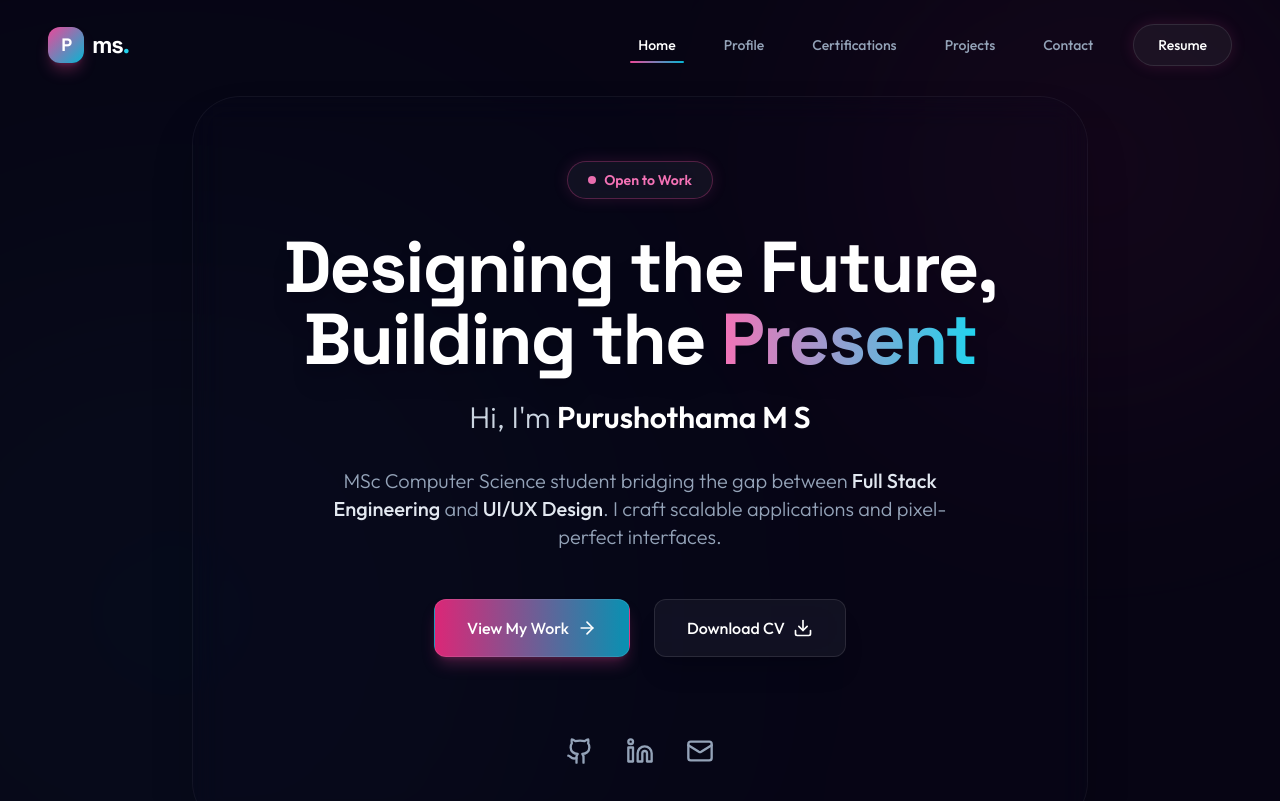
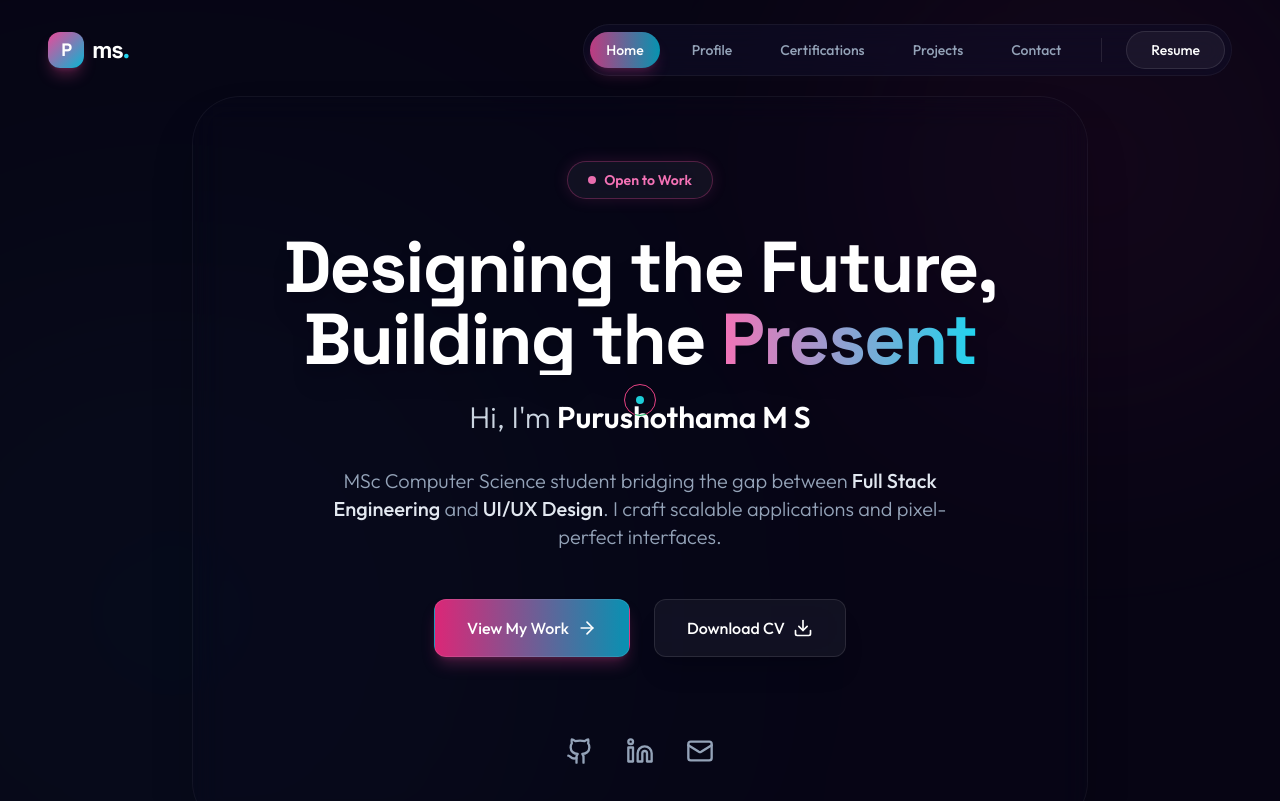
Before and after one commit to mspurushothama2011/portfolio, a React (Vite) app: page / in a window 1280 px wide. Shown: the top 801 px of the page. Built offline with nearby package versions, Linux system fonts and the light colour scheme.

Commit message:
updated the resume

```diff
--- a/src/App.jsx
+++ b/src/App.jsx
@@ -10,6 +10,9 @@ import Contact from './pages/Contact';
 import CertificationsPage from './pages/CertificationsPage';
 import GalleryPage from './components/GalleryPage';
 
+import CustomCursor from './components/CustomCursor';
+import PageTransition from './components/PageTransition';
+
 // Inner component to use location hook
 const AnimatedRoutes = () => {
   const location = useLocation();
@@ -17,14 +20,15 @@ const AnimatedRoutes = () => {
   return (
     <>
       <ScrollToTop />
+      <CustomCursor />
       <AnimatePresence mode="wait">
         <Routes location={location} key={location.pathname}>
-          <Route path="/" element={<Home />} />
-          <Route path="/profile" element={<Profile />} />
-          <Route path="/projects" element={<ProjectsPage />} />
-          <Route path="/contact" element={<Contact />} />
-          <Route path="/certifications" element={<CertificationsPage />} />
-          <Route path="/gallery" element={<GalleryPage />} />
+          <Route path="/" element={<PageTransition><Home /></PageTransition>} />
+          <Route path="/profile" element={<PageTransition><Profile /></PageTransition>} />
+          <Route path="/projects" element={<PageTransition><ProjectsPage /></PageTransition>} />
+          <Route path="/contact" element={<PageTransition><Contact /></PageTransition>} />
+          <Route path="/certifications" element={<PageTransition><CertificationsPage /></PageTransition>} />
+          <Route path="/gallery" element={<PageTransition><GalleryPage /></PageTransition>} />
         </Routes>
       </AnimatePresence>
     </>
--- a/src/components/Certifications.jsx
+++ b/src/components/Certifications.jsx
@@ -21,7 +21,7 @@ const Certifications = () => {
       id: 2,
       title: "Data Science & Analytics",
       issuer: "HP",
-      year: "2025",
+      year: "2026",
       color: "border-accent-500/30 text-accent-400 bg-accent-500/10",
       pdf: "/certificates/hp.pdf",
       description: "Mastered data analysis techniques, statistical modeling, and data visualization strategies to drive business insights.",
@@ -41,7 +41,7 @@ const Certifications = () => {
       id: 4,
       title: "Research Paper — KJC",
       issuer: "Published Research",
-      year: "2024",
+      year: "2025",
       color: "border-emerald-500/30 text-emerald-400 bg-emerald-500/10",
       pdf: "/certificates/SRS Research Paper KJC.pdf",
       description: "Authored and published a research paper exploring innovative solutions in software design and systems. Contributed original ideas to academic discourse.",
--- /dev/null
+++ b/src/components/CustomCursor.jsx
@@ -0,0 +1,91 @@
+import { useEffect, useState } from 'react';
+import { motion, useMotionValue, useSpring } from 'framer-motion';
+
+const CustomCursor = () => {
+  const [isHovering, setIsHovering] = useState(false);
+  const cursorX = useMotionValue(typeof window !== 'undefined' ? window.innerWidth / 2 : 0);
+  const cursorY = useMotionValue(typeof window !== 'undefined' ? window.innerHeight / 2 : 0);
+
+  // Smooth out the movement
+  const springConfig = { damping: 25, stiffness: 300, mass: 0.5 };
+  const smoothX = useSpring(cursorX, springConfig);
+  const smoothY = useSpring(cursorY, springConfig);
+
+  useEffect(() => {
+    // Check if the device has a touch screen
+    const isTouchDevice = 'ontouchstart' in window || navigator.maxTouchPoints > 0;
+    if (isTouchDevice) return; // Don't show custom cursor on touch devices
+
+    const moveCursor = (e) => {
+      cursorX.set(e.clientX);
+      cursorY.set(e.clientY);
+    };
+
+    const handleMouseOver = (e) => {
+      const target = e.target;
+      // Check if we are hovering over an interactive element
+      if (
+        target.tagName.toLowerCase() === 'a' ||
+        target.tagName.toLowerCase() === 'button' ||
+        target.closest('a') ||
+        target.closest('button') ||
+        target.classList.contains('interactive') // Custom class for hover effects
+      ) {
+        setIsHovering(true);
+      } else {
+        setIsHovering(false);
+      }
+    };
+
+    window.addEventListener('mousemove', moveCursor);
+    window.addEventListener('mouseover', handleMouseOver);
+
+    return () => {
+      window.removeEventListener('mousemove', moveCursor);
+      window.removeEventListener('mouseover', handleMouseOver);
+    };
+  }, [cursorX, cursorY]);
+
+  // If touch device, render nothing
+  if (typeof window !== 'undefined' && ('ontouchstart' in window || navigator.maxTouchPoints > 0)) {
+    return null;
+  }
+
+  return (
+    <>
+      {/* Outer ring */}
+      <motion.div
+        className="fixed top-0 left-0 w-8 h-8 rounded-full border border-primary-500 pointer-events-none z-[9999] mix-blend-difference"
+        style={{
+          x: smoothX,
+          y: smoothY,
+          translateX: '-50%',
+          translateY: '-50%',
+        }}
+        animate={{
+          scale: isHovering ? 2 : 1,
+          backgroundColor: isHovering ? 'rgba(236, 72, 153, 0.2)' : 'transparent', // primary-500 with opacity
+          borderColor: isHovering ? 'rgba(236, 72, 153, 0)' : 'rgba(236, 72, 153, 1)',
+        }}
+        transition={{ type: 'tween', ease: 'backOut', duration: 0.3 }}
+      />
+      {/* Inner dot */}
+      <motion.div
+        className="fixed top-0 left-0 w-2 h-2 rounded-full bg-accent-400 pointer-events-none z-[10000] mix-blend-difference"
+        style={{
+          x: cursorX, // Don't spring the inner dot for instant feedback
+          y: cursorY,
+          translateX: '-50%',
+          translateY: '-50%',
+        }}
+        animate={{
+          scale: isHovering ? 0 : 1, // Hide inner dot when hovering
+          opacity: isHovering ? 0 : 1,
+        }}
+        transition={{ duration: 0.2 }}
+      />
+    </>
+  );
+};
+
+export default CustomCursor;
--- a/src/components/Hero.jsx
+++ b/src/components/Hero.jsx
@@ -110,13 +110,30 @@ const Hero = () => {
 
             {/* Headlines */}
             <motion.div variants={itemVariants} style={isMobile ? {} : { transform: "translateZ(40px)" }}>
-              <h1 className="text-5xl md:text-7xl font-bold font-space leading-tight mb-6 tracking-tight drop-shadow-xl">
-                Designing the Future, <br className="hidden md:block"/>
-                Building the <span className="text-transparent bg-clip-text bg-gradient-to-r from-primary-400 to-accent-400">Present</span>
+              <h1 className="text-5xl md:text-7xl font-bold font-space leading-tight mb-6 tracking-tight drop-shadow-xl overflow-hidden">
+                <motion.div
+                  initial={{ y: '100%' }}
+                  animate={{ y: 0 }}
+                  transition={{ duration: 0.8, ease: [0.16, 1, 0.3, 1], delay: 0.2 }}
+                >
+                  Designing the Future,
+                </motion.div>
+                <motion.div
+                  initial={{ y: '100%' }}
+                  animate={{ y: 0 }}
+                  transition={{ duration: 0.8, ease: [0.16, 1, 0.3, 1], delay: 0.3 }}
+                >
+                  Building the <span className="text-transparent bg-clip-text bg-gradient-to-r from-primary-400 to-accent-400">Present</span>
+                </motion.div>
               </h1>
-              <h2 className="text-2xl md:text-3xl text-slate-300 font-light">
+              <motion.h2
+                initial={{ opacity: 0, filter: 'blur(10px)' }}
+                animate={{ opacity: 1, filter: 'blur(0px)' }}
+                transition={{ duration: 1, delay: 0.6 }}
+                className="text-2xl md:text-3xl text-slate-300 font-light"
+              >
                 Hi, I'm <span className="font-semibold text-white">Purushothama M S</span>
-              </h2>
+              </motion.h2>
             </motion.div>
 
             {/* Description */}
@@ -131,7 +148,7 @@ const Hero = () => {
                 whileHover={isMobile ? {} : { scale: 1.05 }}
                 whileTap={{ scale: 0.95 }}
                 href="/projects"
-                className="px-8 py-4 bg-gradient-to-r from-primary-600 to-accent-600 hover:from-primary-500 hover:to-accent-500 text-white font-medium rounded-xl flex items-center gap-2 transition-all shadow-lg shadow-primary-500/25 border border-white/10"
+                className="interactive px-8 py-4 bg-gradient-to-r from-primary-600 to-accent-600 hover:from-primary-500 hover:to-accent-500 text-white font-medium rounded-xl flex items-center gap-2 transition-all shadow-lg shadow-primary-500/25 border border-white/10"
               >
                 View My Work <ArrowRight size={20} />
               </motion.a>
@@ -141,7 +158,7 @@ const Hero = () => {
                 whileTap={{ scale: 0.95 }}
                 href="/resume.pdf"
                 download="Purushothama_Resume.pdf"
-                className="px-8 py-4 glass-card hover:bg-white/10 text-white font-medium rounded-xl flex items-center gap-2 transition-all"
+                className="interactive px-8 py-4 glass-card hover:bg-white/10 text-white font-medium rounded-xl flex items-center gap-2 transition-all"
               >
                 Download CV <Download size={20} />
               </motion.a>
--- a/src/components/Navbar.jsx
+++ b/src/components/Navbar.jsx
@@ -48,32 +48,33 @@ const Navbar = () => {
           </Link>
 
           {/* Desktop Nav */}
-          <div className="hidden md:flex items-center gap-6 lg:gap-8">
+          <div className="hidden md:flex items-center gap-2 lg:gap-4 bg-slate-900/50 backdrop-blur-md p-1.5 rounded-full border border-white/5">
             {navLinks.map((link) => {
               const isActive = location.pathname === link.href || (location.pathname.startsWith(link.href) && link.href !== '/');
               return (
                 <Link
                   key={link.name}
                   to={link.href}
-                  className={`text-sm font-medium transition-all relative px-2 py-1 ${
+                  className={`text-sm font-medium transition-all relative px-4 py-2 rounded-full interactive ${
                     isActive ? 'text-white' : 'text-slate-400 hover:text-white'
                   }`}
                 >
-                  {link.name}
+                  <span className="relative z-10">{link.name}</span>
                   {isActive && (
                     <motion.span
                       layoutId="activeNav"
-                      className="absolute -bottom-1 left-0 w-full h-0.5 bg-gradient-to-r from-primary-500 to-accent-500 rounded-full"
-                      transition={{ type: 'spring', stiffness: 300, damping: 30 }}
+                      className="absolute inset-0 bg-gradient-to-r from-primary-500/80 to-accent-500/80 rounded-full z-0 shadow-lg shadow-primary-500/20"
+                      transition={{ type: 'spring', stiffness: 400, damping: 30 }}
                     />
                   )}
                 </Link>
               );
             })}
+            <div className="w-px h-6 bg-white/10 mx-2"></div>
             <a
               href="/resume.pdf"
               download="Purushothama_Resume.pdf"
-              className="px-6 py-2.5 rounded-full text-sm font-medium text-white bg-white/5 hover:bg-white/10 border border-white/10 transition-all shadow-[0_0_15px_rgba(236,72,153,0.15)] hover:shadow-[0_0_20px_rgba(236,72,153,0.3)] hover:-translate-y-0.5"
+              className="px-6 py-2 rounded-full text-sm font-medium text-white bg-white/5 hover:bg-white/10 border border-white/10 transition-all hover:shadow-[0_0_20px_rgba(236,72,153,0.3)] hover:-translate-y-0.5 interactive"
             >
               Resume
             </a>
--- /dev/null
+++ b/src/components/PageTransition.jsx
@@ -0,0 +1,29 @@
+import { motion } from 'framer-motion';
+
+const PageTransition = ({ children }) => {
+  return (
+    <>
+      <motion.div
+        initial={{ opacity: 0, y: 20 }}
+        animate={{ opacity: 1, y: 0 }}
+        exit={{ opacity: 0, y: -20 }}
+        transition={{ duration: 0.4, ease: "easeOut" }}
+        className="w-full h-full"
+      >
+        {children}
+      </motion.div>
+
+      {/* Wipe effect - optional, but adds motion graphics flair */}
+      <motion.div
+        className="fixed top-0 left-0 w-full h-screen bg-slate-950 z-[9998] transform-gpu pointer-events-none"
+        initial={{ scaleY: 1 }}
+        animate={{ scaleY: 0 }}
+        exit={{ scaleY: 1 }}
+        transition={{ duration: 0.5, ease: [0.22, 1, 0.36, 1] }}
+        style={{ transformOrigin: "top" }}
+      />
+    </>
+  );
+};
+
+export default PageTransition;
```
Also changed, not shown: src/components/ProjectCard.jsx (+46 -5 lines), src/index.css (+11 -0 lines).
